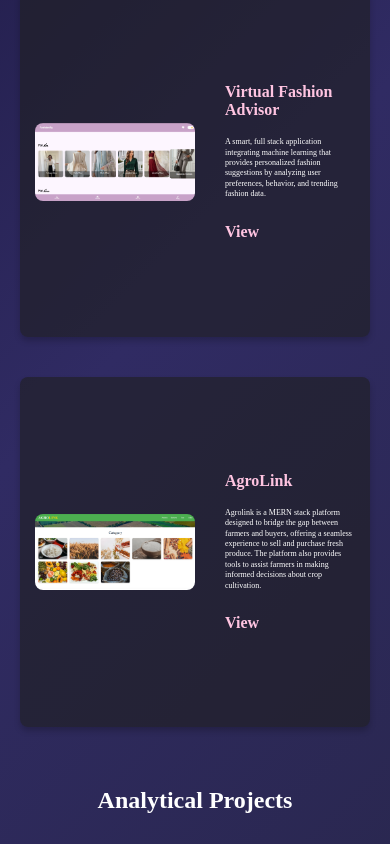
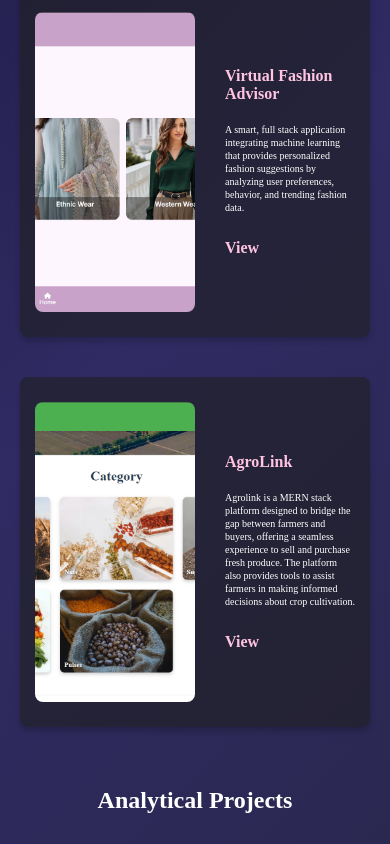
Before and after one commit to Anugyagupta43/Portfolio, a React (Vite) app: page / in a window 390 px wide. Shown: the part 1080-1924 px from the top of the page. Built offline with nearby package versions, Linux system fonts and the light colour scheme.

Commit message:
Update App.css

```diff
--- a/src/App.css
+++ b/src/App.css
@@ -171,7 +171,7 @@ body {
 
   .card img {
     width: 50%;
-    height: auto;
+    height: 300px;
   }
 
   .card .content {
@@ -197,7 +197,7 @@ body {
 
 .card p {
   color: #fff;
-  font-size: 8px;
+  font-size: 10px;
   line-height: 1.3; /* Makes the text more readable */
   max-width: 500px; /* Optional: Set a max width for better text alignment */
 }
```
